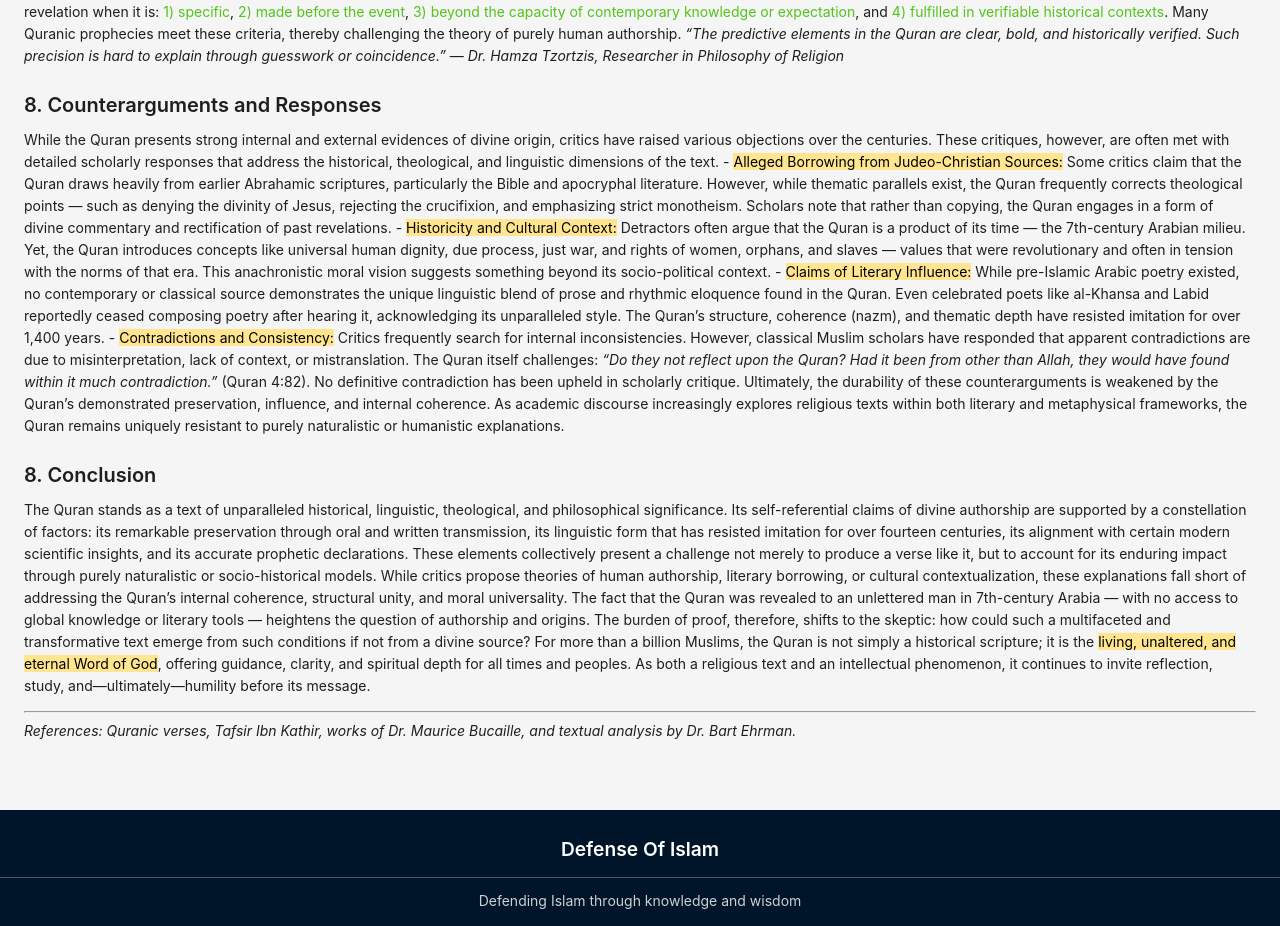
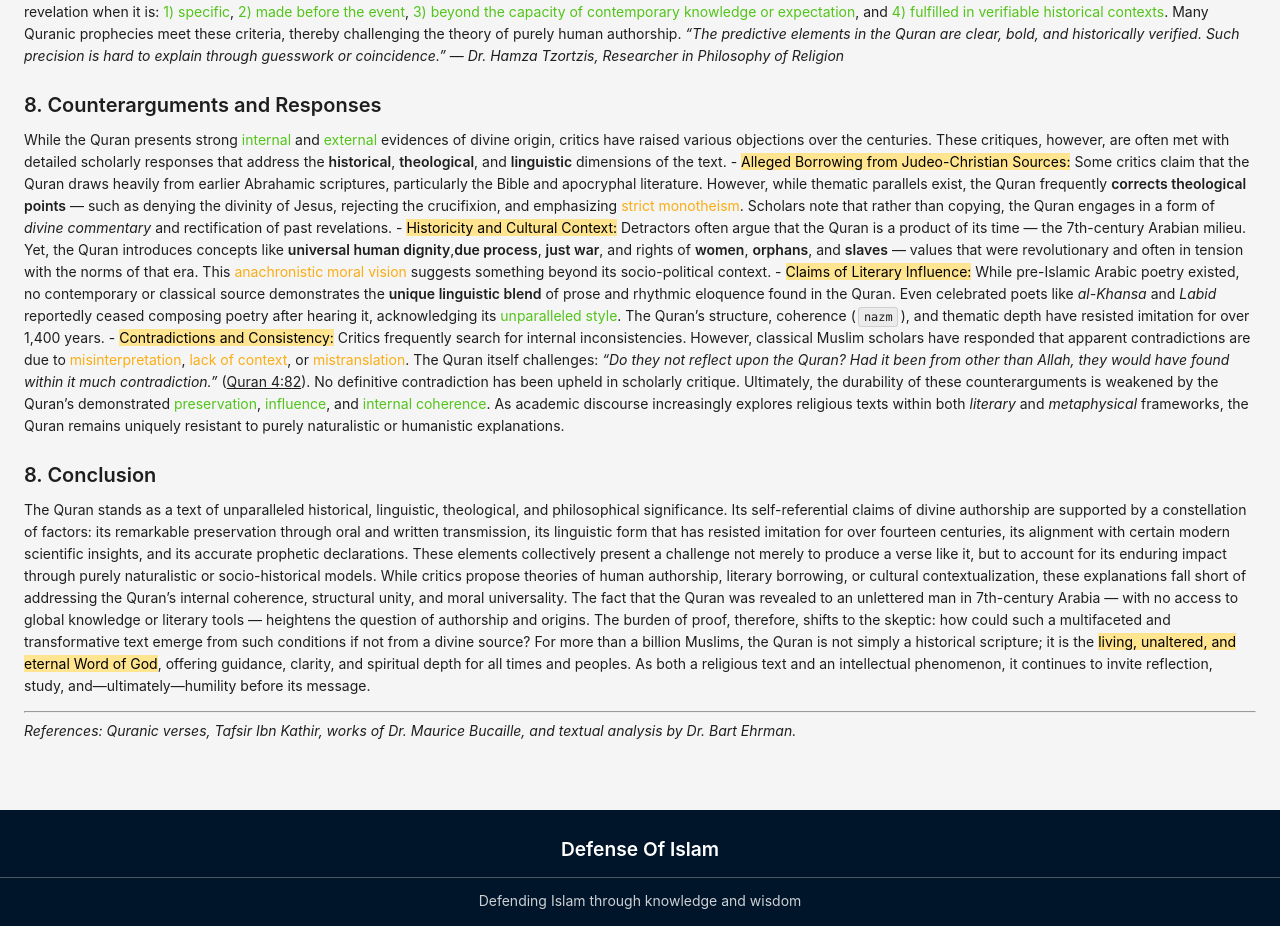
Before and after one commit to defenseofislam/web, a React (Create React App) app: page /web/islam/quran/1 in a window 1280 px wide. Shown: the part 2424-3350 px from the top of the page. Built offline with nearby package versions, Linux system fonts and the light colour scheme; a web font is replaced by a local one.

Commit message:
feat: enhance IslamComponent1 with improved text formatting and emphasis on theological and linguistic aspects of the Quran

```diff
--- a/src/components/Islam/quran/IslamComponent1.js
+++ b/src/components/Islam/quran/IslamComponent1.js
@@ -470,52 +470,65 @@ function IslamComponent1() {
 
         <Title level={4}>8. Counterarguments and Responses</Title>
         <Paragraph>
-          While the Quran presents strong internal and external evidences of
-          divine origin, critics have raised various objections over the
-          centuries. These critiques, however, are often met with detailed
-          scholarly responses that address the historical, theological, and
-          linguistic dimensions of the text.
+          While the Quran presents strong <Text type="success">internal</Text>{" "}
+          and <Text type="success">external</Text> evidences of divine origin,
+          critics have raised various objections over the centuries. These
+          critiques, however, are often met with detailed scholarly responses
+          that address the <Text strong>historical</Text>,{" "}
+          <Text strong>theological</Text>, and <Text strong>linguistic</Text>{" "}
+          dimensions of the text.
           {"\n\n"} -{" "}
           <Text mark>Alleged Borrowing from Judeo-Christian Sources:</Text> Some
           critics claim that the Quran draws heavily from earlier Abrahamic
           scriptures, particularly the Bible and apocryphal literature. However,
-          while thematic parallels exist, the Quran frequently corrects
-          theological points — such as denying the divinity of Jesus, rejecting
-          the crucifixion, and emphasizing strict monotheism. Scholars note that
-          rather than copying, the Quran engages in a form of divine commentary
-          and rectification of past revelations.
+          while thematic parallels exist, the Quran frequently{" "}
+          <Text strong>corrects theological points</Text> — such as denying the
+          divinity of Jesus, rejecting the crucifixion, and emphasizing{" "}
+          <Text type="warning">strict monotheism</Text>. Scholars note that
+          rather than copying, the Quran engages in a form of{" "}
+          <Text italic>divine commentary</Text> and rectification of past
+          revelations.
           {"\n"} - <Text mark>Historicity and Cultural Context:</Text>{" "}
           Detractors often argue that the Quran is a product of its time — the
-          7th-century Arabian milieu. Yet, the Quran introduces concepts like
-          universal human dignity, due process, just war, and rights of women,
-          orphans, and slaves — values that were revolutionary and often in
-          tension with the norms of that era. This anachronistic moral vision
-          suggests something beyond its socio-political context.
+          7th-century Arabian milieu. Yet, the Quran introduces concepts like{" "}
+          <Text strong>universal human dignity</Text>,
+          <Text strong>due process</Text>, <Text strong>just war</Text>, and
+          rights of <Text strong>women</Text>, <Text strong>orphans</Text>, and{" "}
+          <Text strong>slaves</Text> — values that were revolutionary and often
+          in tension with the norms of that era. This{" "}
+          <Text type="warning">anachronistic moral vision</Text> suggests
+          something beyond its socio-political context.
           {"\n"} - <Text mark>Claims of Literary Influence:</Text> While
           pre-Islamic Arabic poetry existed, no contemporary or classical source
-          demonstrates the unique linguistic blend of prose and rhythmic
-          eloquence found in the Quran. Even celebrated poets like al-Khansa and
-          Labid reportedly ceased composing poetry after hearing it,
-          acknowledging its unparalleled style. The Quran’s structure, coherence
-          (nazm), and thematic depth have resisted imitation for over 1,400
-          years.
+          demonstrates the <Text strong>unique linguistic blend</Text> of prose
+          and rhythmic eloquence found in the Quran. Even celebrated poets like{" "}
+          <Text italic>al-Khansa</Text> and <Text italic>Labid</Text> reportedly
+          ceased composing poetry after hearing it, acknowledging its{" "}
+          <Text type="success">unparalleled style</Text>. The Quran’s structure,
+          coherence (<Text code>nazm</Text>), and thematic depth have resisted
+          imitation for over 1,400 years.
           {"\n"} - <Text mark>Contradictions and Consistency:</Text> Critics
           frequently search for internal inconsistencies. However, classical
-          Muslim scholars have responded that apparent contradictions are due to
-          misinterpretation, lack of context, or mistranslation. The Quran
-          itself challenges:{" "}
+          Muslim scholars have responded that apparent contradictions are due to{" "}
+          <Text type="warning">misinterpretation</Text>,{" "}
+          <Text type="warning">lack of context</Text>, or{" "}
+          <Text type="warning">mistranslation</Text>. The Quran itself
+          challenges:{" "}
           <Text italic>
             “Do they not reflect upon the Quran? Had it been from other than
             Allah, they would have found within it much contradiction.”
           </Text>{" "}
-          (Quran 4:82). No definitive contradiction has been upheld in scholarly
-          critique.
+          (<Text underline>Quran 4:82</Text>). No definitive contradiction has
+          been upheld in scholarly critique.
           {"\n\n"}Ultimately, the durability of these counterarguments is
-          weakened by the Quran’s demonstrated preservation, influence, and
-          internal coherence. As academic discourse increasingly explores
-          religious texts within both literary and metaphysical frameworks, the
-          Quran remains uniquely resistant to purely naturalistic or humanistic
-          explanations.
+          weakened by the Quran’s demonstrated{" "}
+          <Text type="success">preservation</Text>,{" "}
+          <Text type="success">influence</Text>, and{" "}
+          <Text type="success">internal coherence</Text>. As academic discourse
+          increasingly explores religious texts within both{" "}
+          <Text italic>literary</Text> and <Text italic>metaphysical</Text>{" "}
+          frameworks, the Quran remains uniquely resistant to purely
+          naturalistic or humanistic explanations.
         </Paragraph>
 
         <Title level={4}>8. Conclusion</Title>
```
